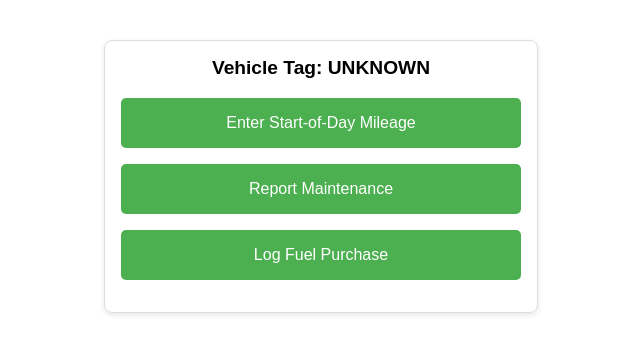
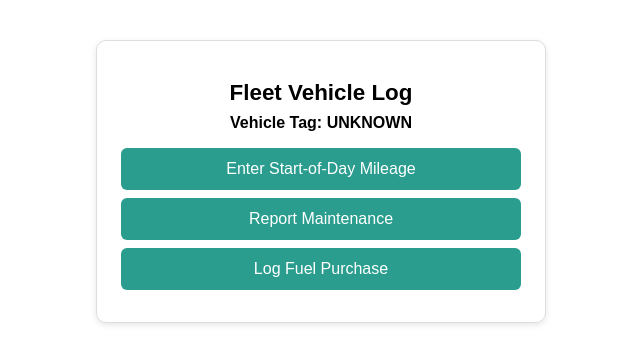
Before and after one commit to CUCESFleetMgr/fleetlog, a plain HTML site: page index.html in a window 1280 px wide. Shown: the whole page, without its empty margins (319-959 px from the left). Drawn offline with Linux system fonts and the light colour scheme.

Commit message:
Add files via upload

```diff
--- a/index.html
+++ b/index.html
@@ -1,69 +1,77 @@
 <!DOCTYPE html>
 <html lang="en">
 <head>
-  <meta charset="UTF-8">
-  <meta name="viewport" content="width=device-width, initial-scale=1.0">
-  <title>Vehicle Log Menu</title>
+  <meta charset="UTF-8" />
+  <meta name="viewport" content="width=device-width, initial-scale=1.0"/>
+  <title>Fleet Vehicle Log</title>
   <style>
     body {
-      font-family: sans-serif;
+      font-family: Arial, sans-serif;
+      padding: 2rem;
       text-align: center;
-      padding: 2em;
     }
     .container {
       max-width: 400px;
       margin: auto;
-      padding: 1em;
       border: 1px solid #ddd;
-      border-radius: 8px;
-      box-shadow: 0 2px 5px rgba(0,0,0,0.1);
+      padding: 1.5rem;
+      border-radius: 10px;
+      box-shadow: 0 2px 6px rgba(0,0,0,0.1);
     }
     h1 {
-      font-size: 1.5em;
+      font-size: 1.4em;
+      margin-bottom: 0.5rem;
+    }
+    .tag {
+      font-weight: bold;
+      margin-bottom: 1rem;
     }
     button {
       display: block;
       width: 100%;
-      margin: 1em 0;
-      padding: 1em;
+      margin: 0.5rem 0;
+      padding: 0.75rem;
       font-size: 1em;
+      background-color: #2a9d8f;
+      color: white;
       border: none;
-      background: #4CAF50;
-      color: white;
-      border-radius: 5px;
+      border-radius: 6px;
       cursor: pointer;
     }
     button:hover {
-      background: #45a049;
-    }
-    .tag {
-      margin-bottom: 1em;
-      font-weight: bold;
-      font-size: 1.2em;
+      background-color: #21867a;
     }
   </style>
 </head>
 <body>
   <div class="container">
-    <div class="tag" id="tagDisplay">Loading tag...</div>
-    <button id="mileageBtn">Enter Start-of-Day Mileage</button>
-    <button id="maintenanceBtn">Report Maintenance</button>
-    <button id="fuelBtn">Log Fuel Purchase</button>
+    <h1>Fleet Vehicle Log</h1>
+    <div class="tag" id="tagDisplay">Loading...</div>
+    <button onclick="submitMileage()">Enter Start-of-Day Mileage</button>
+    <button onclick="submitMaintenance()">Report Maintenance</button>
+    <button onclick="submitFuel()">Log Fuel Purchase</button>
   </div>
 
   <script>
     const params = new URLSearchParams(window.location.search);
-    const tag = params.get('tag') || 'UNKNOWN';
-    document.getElementById('tagDisplay').textContent = `Vehicle Tag: ${tag}`;
+    const tag = params.get("tag") || "UNKNOWN";
+    document.getElementById("tagDisplay").textContent = "Vehicle Tag: " + tag;
 
-    // Replace with your actual Google Form links
-    const mileageURL = `https://forms.gle/yourMileageFormID?usp=pp_url&entry.X=${tag}`;
-    const maintenanceURL = `https://forms.gle/yourMaintenanceFormID?usp=pp_url&entry.Y=${tag}`;
-    const fuelURL = `https://forms.gle/yourFuelFormID?usp=pp_url&entry.Z=${tag}`;
+    const mileageLink = "https://docs.google.com/forms/d/e/1FAIpQLScVobEUZV3DbXZBh8uM6y_5DLzO6KKzJ0HgEtqZm8KSw-7nYw/viewform?usp=pp_url&entry.436725206=" + encodeURIComponent(tag);
+    const maintenanceLink = "https://docs.google.com/forms/d/e/1FAIpQLSd_3Zz9hUwBiHRgOavhd5vpHAsNkeuzcgzRXAabPvDo0MZ-HA/viewform?usp=pp_url&entry.1031161895=" + encodeURIComponent(tag);
+    const fuelLink = "https://docs.google.com/forms/d/e/1FAIpQLSfaYJzNSMNqxUSPLGAFGyvnvOQhI0qxZGr1qC5COpJ_M4DGqg/viewform?usp=pp_url&entry.1712014595=" + encodeURIComponent(tag);
 
-    document.getElementById('mileageBtn').onclick = () => window.location.href = mileageURL;
-    document.getElementById('maintenanceBtn').onclick = () => window.location.href = maintenanceURL;
-    document.getElementById('fuelBtn').onclick = () => window.location.href = fuelURL;
+    function submitMileage() {
+      window.location.href = mileageLink;
+    }
+
+    function submitMaintenance() {
+      window.location.href = maintenanceLink;
+    }
+
+    function submitFuel() {
+      window.location.href = fuelLink;
+    }
   </script>
 </body>
 </html>
```
